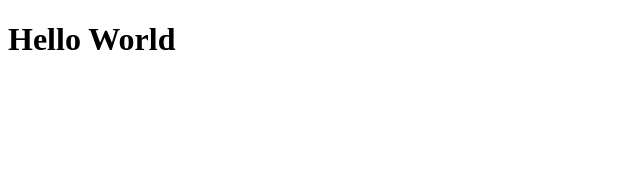
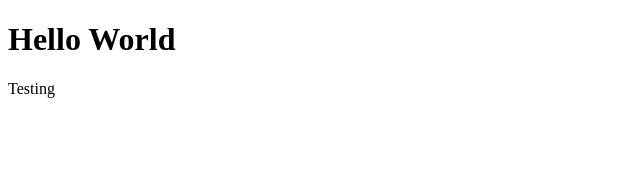
Before and after one commit to TeamRead/Read-a-lot, a React (Create React App) app in the folder read-a-lot/: page / in a window 1280 px wide. Shown: the top 170 px of the page, without its empty margins (0-640 px from the left). Built offline with nearby package versions, Linux system fonts and the light colour scheme.

Commit message:
testing commits

```diff
--- a/read-a-lot/src/App.js
+++ b/read-a-lot/src/App.js
@@ -3,6 +3,7 @@ function App() {
   return (
     <div className="App">
       <h1>Hello World</h1>
+        <p>Testing</p>
     </div>
   );
 }
```
